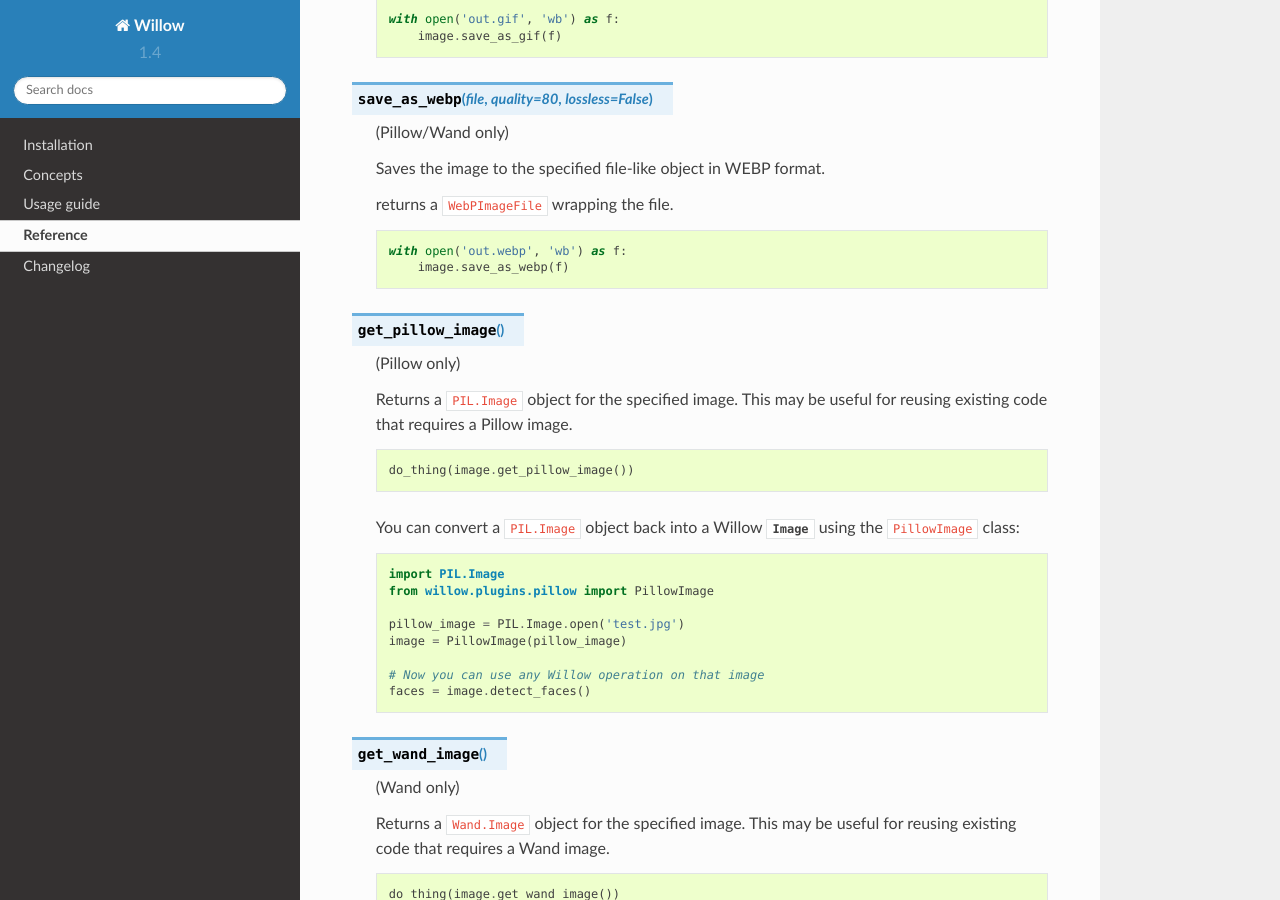
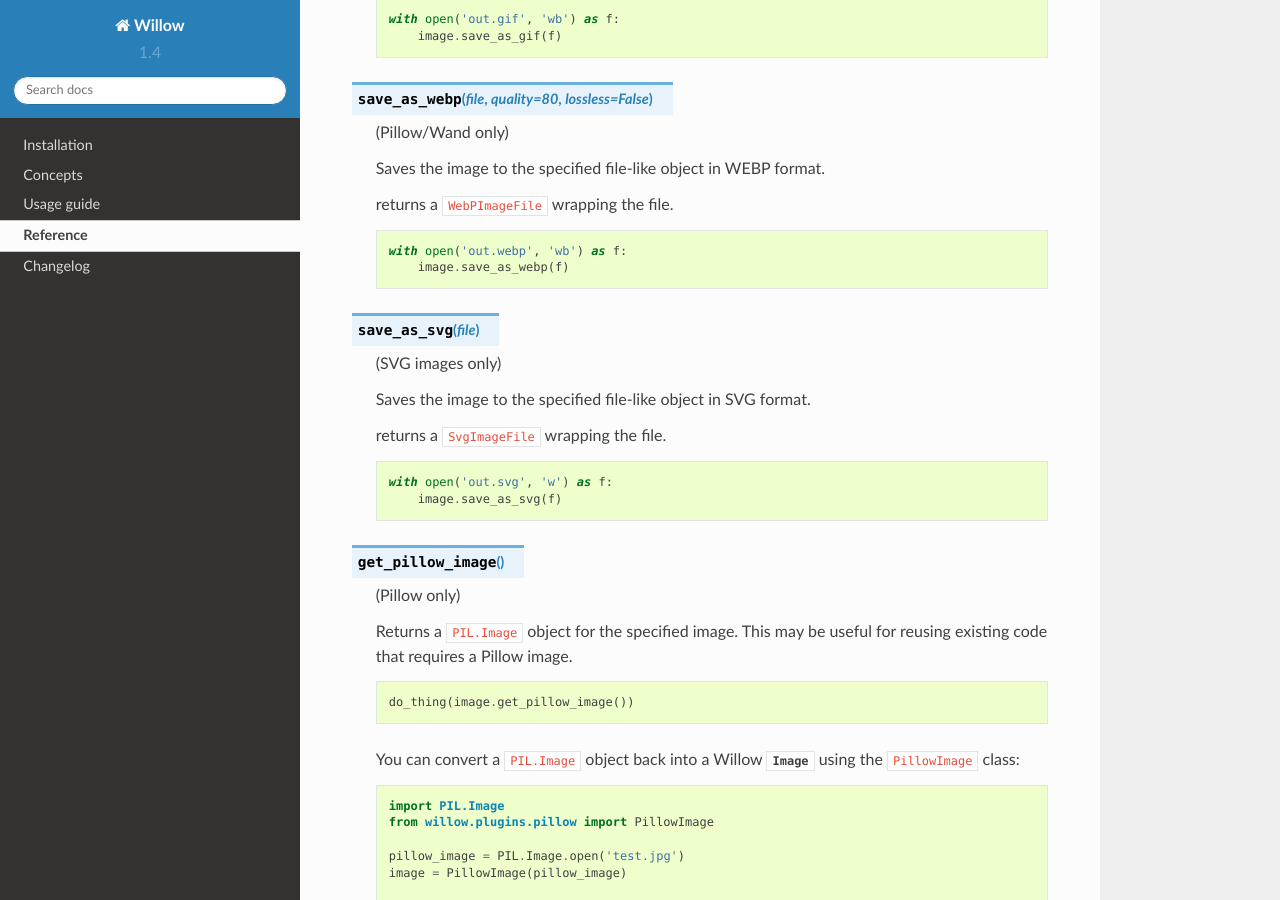
Before and after one commit to wagtail/Willow, a Sphinx documentation site: the page built from docs/reference.rst, in a window 1280 px wide and 900 px high, scrolled down 4779 px. Built offline with Sphinx 7.4.7 and the Read the Docs theme 2.0.0, drawn with Linux system fonts in a browser that asks for light colours; some of the changed text lies outside the part shown.

Commit message:
Update docs for SVG support

```diff
--- a/docs/index.rst
+++ b/docs/index.rst
@@ -9,6 +9,10 @@ Out of the box, Willow can work with Pillow, Wand or OpenCV. None of these image
 libraries are required (but you should have either Pillow or Wand installed to
 use most features). It also has a plugin interface which allows you to add
 support for more libraries, image formats and operations.
+
+Willow supports processing of SVG images without any additional libraries.
+Format conversion to or from SVG is not currently supported.
+
 
 Index
 =====
--- a/docs/reference.rst
+++ b/docs/reference.rst
@@ -126,7 +126,7 @@ Here's a full list of operations provided by Willow out of the box:
 
 .. method:: resize(size)
 
-    (Pillow/Wand only)
+    (supported natively for SVG, Pillow/Wand required for others)
 
     Stretches the image to fit the specified size. Size must be a sequence of two integers:
 
@@ -137,7 +137,7 @@ Here's a full list of operations provided by Willow out of the box:
 
 .. method:: crop(region)
 
-    (Pillow/Wand only)
+    (supported natively for SVG, Pillow/Wand required for others)
 
     Cuts out the specified region of the image. The region must be a sequence of
     four integers (left, top, right, bottom):
@@ -276,6 +276,21 @@ Here's a full list of operations provided by Willow out of the box:
         with open('out.webp', 'wb') as f:
             image.save_as_webp(f)
 
+
+.. method:: save_as_svg(file)
+
+    (SVG images only)
+
+    Saves the image to the specified file-like object in SVG format.
+
+    returns a ``SvgImageFile`` wrapping the file.
+
+    .. code-block:: python
+
+        with open('out.svg', 'w') as f:
+            image.save_as_svg(f)
+
+
 .. method:: get_pillow_image()
 
     (Pillow only)
```
